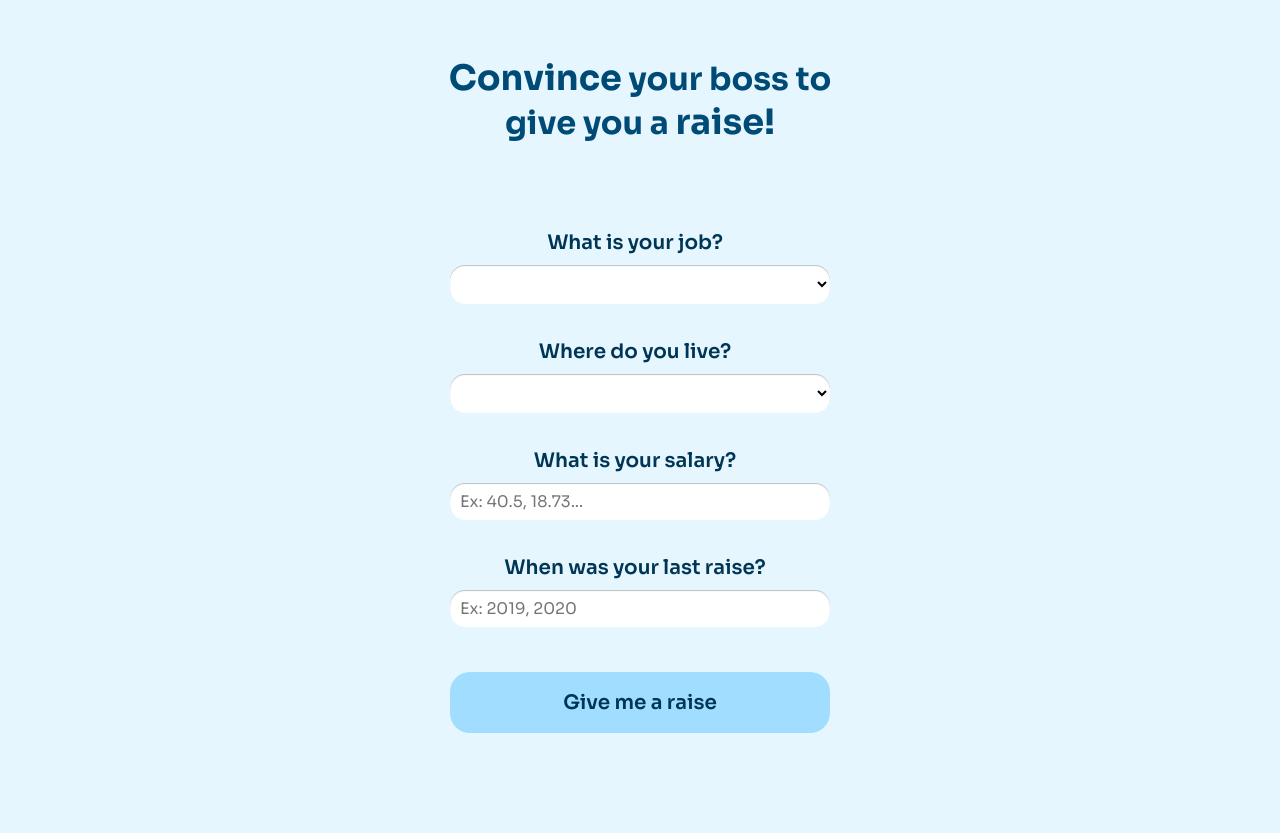
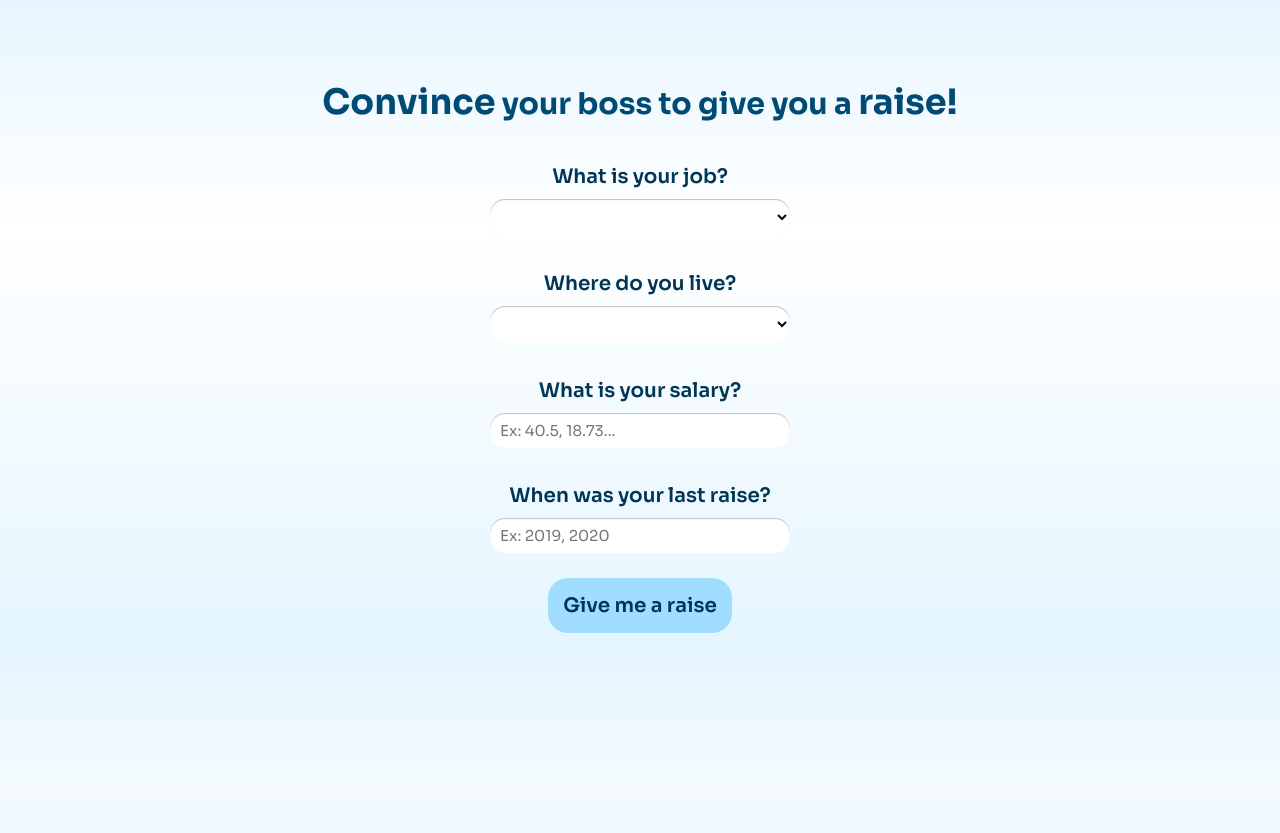
Before and after one commit to jada-ke/Hackathon_2022, a Flask app: template templates/landingPage.html in a window 1280 px wide. After the commit the page ends 633 px from the top, so only its background shows below. Run offline with Flask 2, Linux system fonts and the light colour scheme; the template is opened without the code that fills it, so the values that code supplies are empty.

Commit message:
Update landingPage.css

```diff
--- a/static/landingPage.css
+++ b/static/landingPage.css
@@ -5,7 +5,11 @@
     font-family: "Sora", sans-serif;
     box-sizing: border-box;
     text-decoration: none;
-    background: #E6F6FF;
+
+}
+
+body{
+    background: linear-gradient(180deg, #E6F6FF 0%, #FFFFFF 34.38%, #E6F6FF 94.27%);
 }
 
 /*SECTION ONE*/
@@ -13,54 +17,98 @@
     display: flex;
     align-items: center;
     justify-content: center;
-    height: 200px;
+    width: 100%;
+    padding: 0;
+    border: none;
+    margin-top: 30px;
+}
 
+.sectionOne .gridContainer{
+    display: grid;
+    margin: auto;
+
+    justify-items: center;
+    width: 100%;
+    padding: 0;
+    border: none;
+    margin-left: -150px;
+    margin-top: -60px;
+}
+
+.sectionOne .gridContainer img{
+    width: 120%;
+    height: auto;
+}
+
+.sectionOne .title{
+    display: flex;
+    flex-direction: column;
+    align-items:center;
+    justify-content: center;
+    width: 100%;
 }
 .sectionOne h1{
     text-align: center;
-    max-width: 400px;
     color: #004B76;
+    font-size: 30px;
+    padding: 50px;
+    width: 70%;
+
 }
 
 .sectionOne span{
     font-size: 35px;
 }
 
+/*RESPONSIVE*/
+@media (min-width: 940px) {
+    .sectionOne .gridContainer {
+        grid-template-columns: repeat(2, 1fr);
+
+        }
+}
+
+@media (max-width: 940px) {
+    .sectionOne .gridContainer{
+        margin-left: 0px;
+        margin-top: 0px;
+        }
+
+    .sectionOne .money{
+        display: none;
+    }
+}
 
 /*CONTACT FORM*/
 .sectionTwo{
-    margin-top: -90px;
+    margin-top: -30px;
+    width: 100%;
 }
 
 .contactForm{
-    max-width:500px;
     width: 100%;
-    margin: 20px auto;
-    padding:30px;
 }
 
-.contactForm p{
-    font-weight: normal;
-    font-size: 20px;
-    text-align: center;
-    color:rgb(0, 0, 0);
-    margin-bottom: 10px;
-}
+
 
 .contactForm form{
     width: 100%;
+    display: flex;
+    flex-direction: column;
+    align-items: center;
+    justify-content: center;
 }
 
 .contactForm form .inputBox{
     margin-bottom: 15px;
     display: flex;
     align-items: center;
+    justify-content: center;
     flex-direction: column;
 }
 
 .contactForm form .inputBox label{
-    width: 70%;
-    margin-right: 10px;
+    width: 100%;
     font-size: 16px;
     padding-bottom: 10px;
     margin-top: 20px;
@@ -75,11 +123,11 @@
 }
 .contactForm form .inputBox .input,
 .contactForm form .inputBox select{
-    width: 100%;
+    width: 300px;
     outline: none;
     border: none;
     background-color: white;
-    font-size: 16px;
+    font-size: 15px;
     padding: 8px 10px;
     border-radius: 3px;
     transition: all 0.3s ease;
@@ -100,7 +148,8 @@
 
 .contactForm form .inputBox .btn{
     width: 100%;
-    padding: 18px 10px;
+    padding: 15px 15px;
+
     font-size: 20px;
     border: 0;
     background: #A0DDFF;
@@ -111,7 +160,8 @@
     outline: none;
     transition: 0.5s;
     color: #003655;
-    margin-top: 30px;
+    margin-top: 10px;
+    margin-bottom: 30px;
 }
 
 
```
